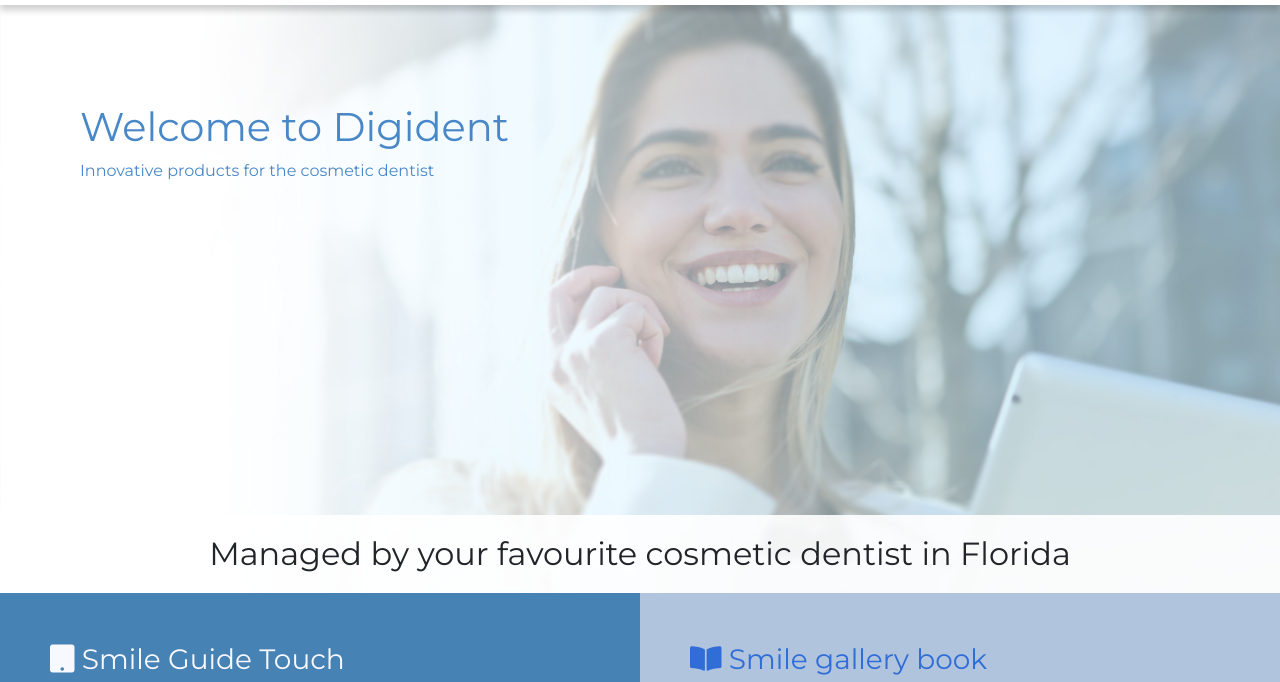
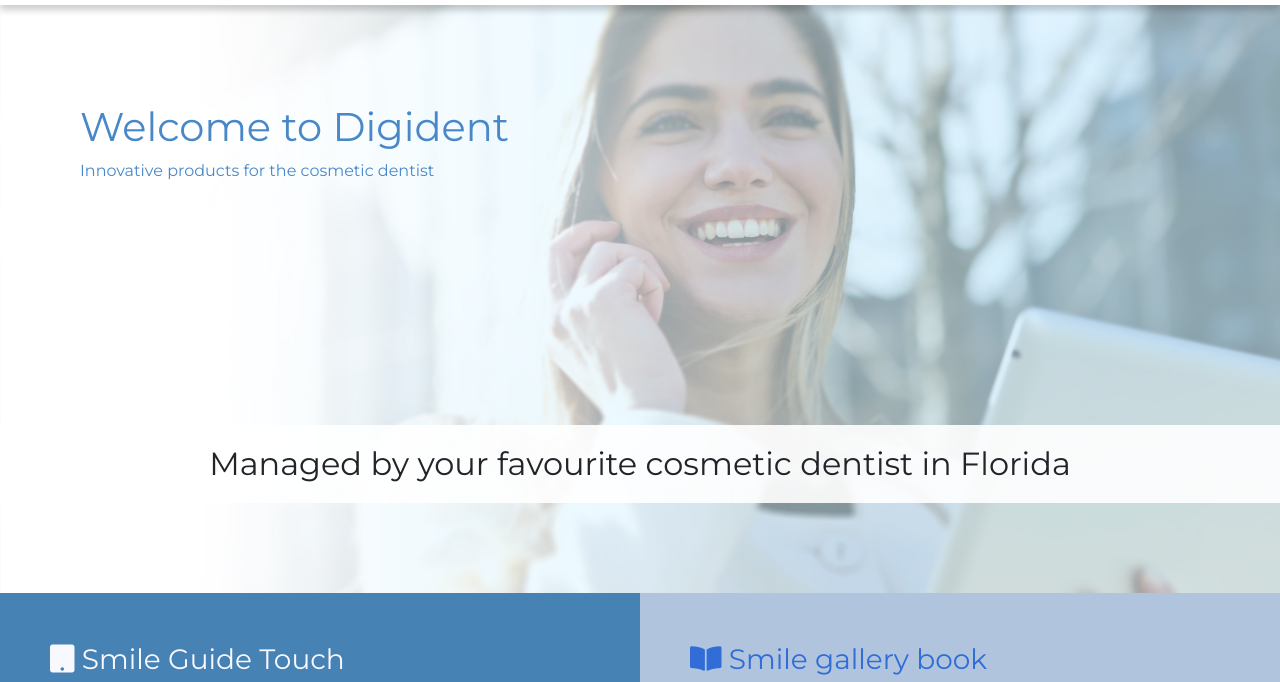
Before and after one commit to raghavaro/digident-website-2, a plain HTML site: page digident-website/index.html in a window 1280 px wide. Shown: the part 97-779 px from the top of the page. Drawn offline with nearby package versions, Linux system fonts and the light colour scheme.

Commit message:
Minor fix for scroll edge case

```diff
--- a/digident-website/css/style.css
+++ b/digident-website/css/style.css
@@ -65,12 +65,12 @@ nav img {
   background-size: cover;
   background-position: center;
   background-attachment: fixed;
-  min-height: 600px;
-  margin-top: 90px;
+  min-height: 690px;
+  margin-top: 0px;
 }
 
 #welcome {
-  margin: 50px 50px auto;
+  margin: 140px 50px auto;
   padding: 30px;
   color: #4888c8;
   border-radius: 3px;
```
